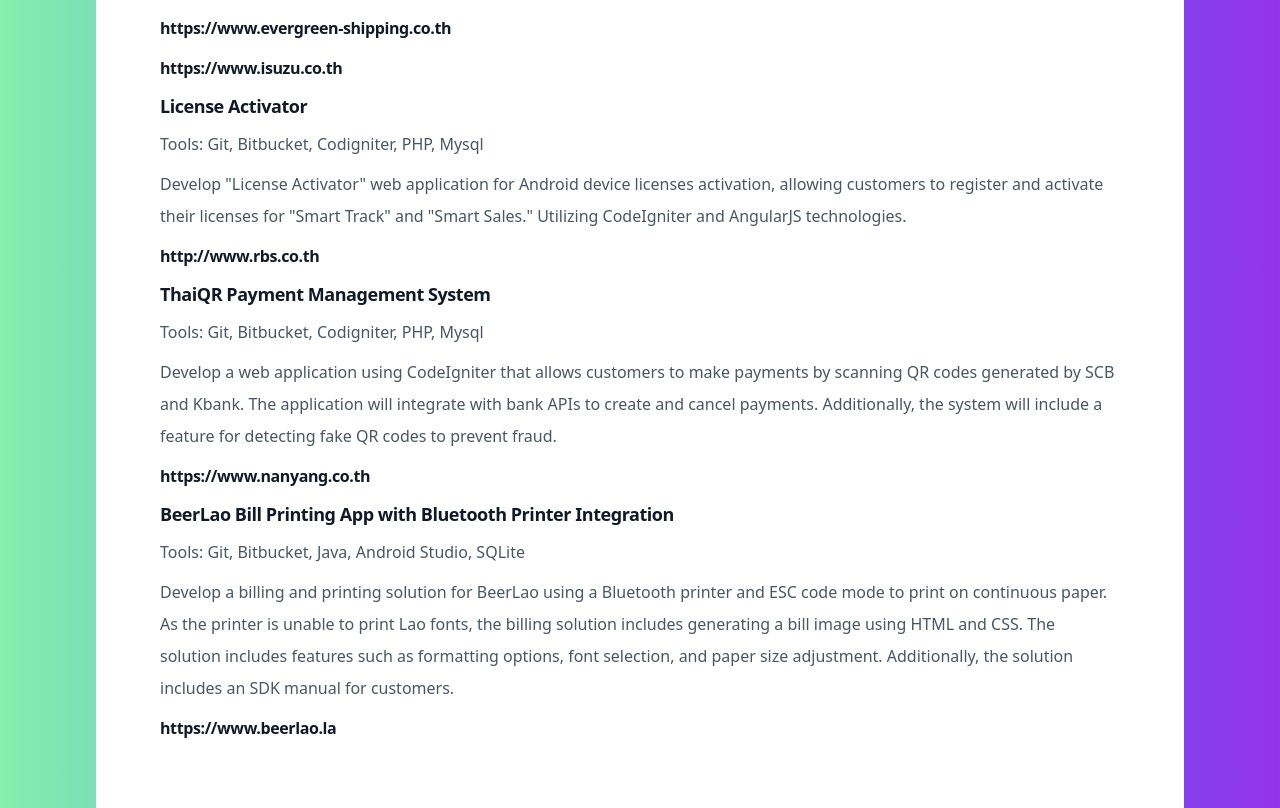
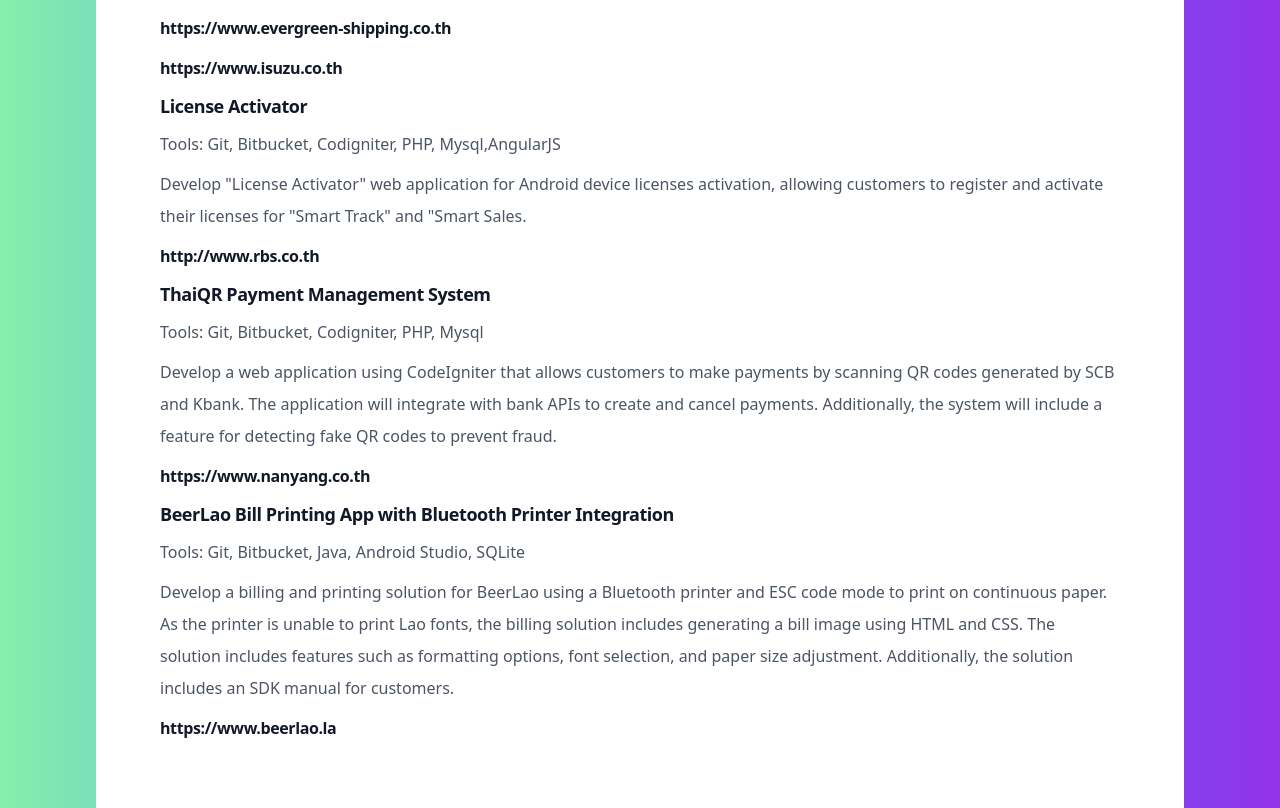
Before and after one commit to jimmy542/worawutdev, a Vue app: page /projects in a window 1280 px wide. Shown: the part 1260-2068 px from the top of the page. Built offline with nearby package versions, Linux system fonts and the light colour scheme.

Commit message:
fix detail project

```diff
--- a/src/components/Projects.vue
+++ b/src/components/Projects.vue
@@ -77,8 +77,9 @@
         },
         {
           title:`License Activator`,
-          tools:`Tools: Git, Bitbucket, Codigniter, PHP, Mysql`,
-          detail:`Develop "License Activator" web application for Android device licenses activation, allowing customers to register and activate their licenses for "Smart Track" and "Smart Sales." Utilizing CodeIgniter and AngularJS technologies.`,
+          tools:`Tools: Git, Bitbucket, Codigniter, PHP, Mysql,AngularJS`,
+          detail:`Develop "License Activator" web application for Android device licenses activation,
+           allowing customers to register and activate their licenses for "Smart Track" and "Smart Sales.`,
           link:[`http://www.rbs.co.th`]
         },
          {
```
